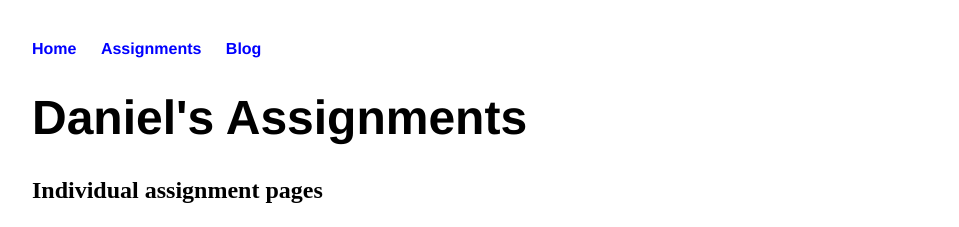
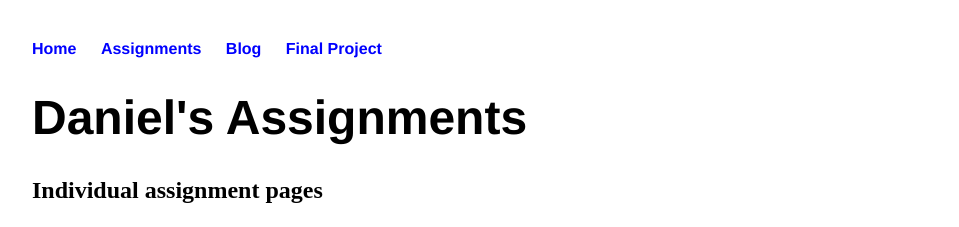
Before and after one commit to rooneypower/rooneypower.github.io, a Jekyll site: the page built from assignments/index.html, in a window 1280 px wide. Shown: the top 227 px of the page, without its empty margins (160-1119 px from the left). Built offline with Jekyll 4.4.1, drawn with Linux system fonts in a browser that asks for light colours.

Commit message:
Update default.html

```diff
--- a/_layouts/default.html
+++ b/_layouts/default.html
@@ -11,6 +11,7 @@
 	        		<li><a href="/">Home</a></li>
 		        	<li><a href="/assignments">Assignments</a></li>
 	        		<li><a href="/blog">Blog</a></li>
+				<li><a href="/sbct">Final Project</a></li>
 	    		</ul>
 			</nav>
 			<div class="container">
```
